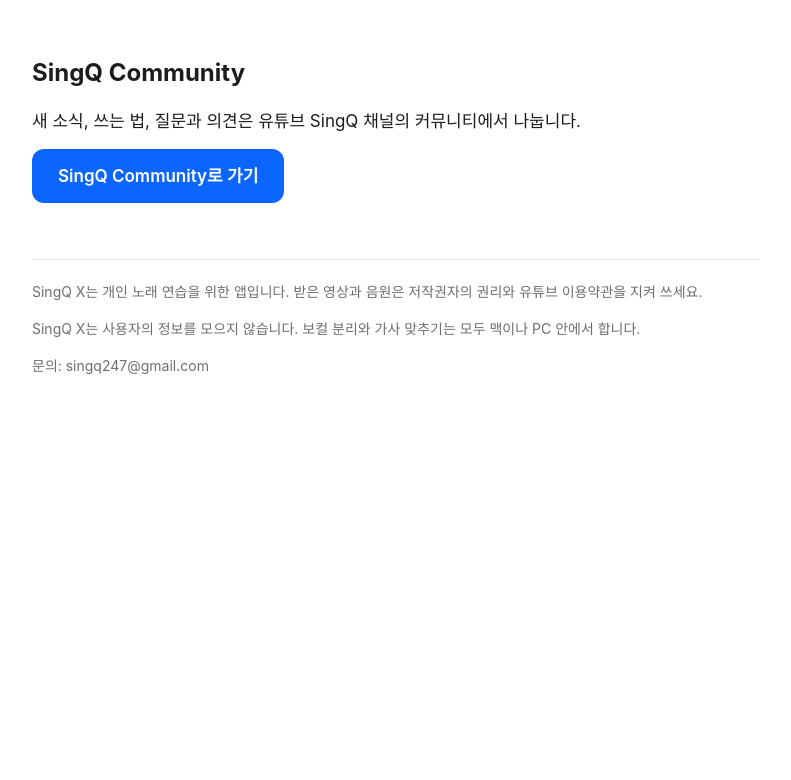
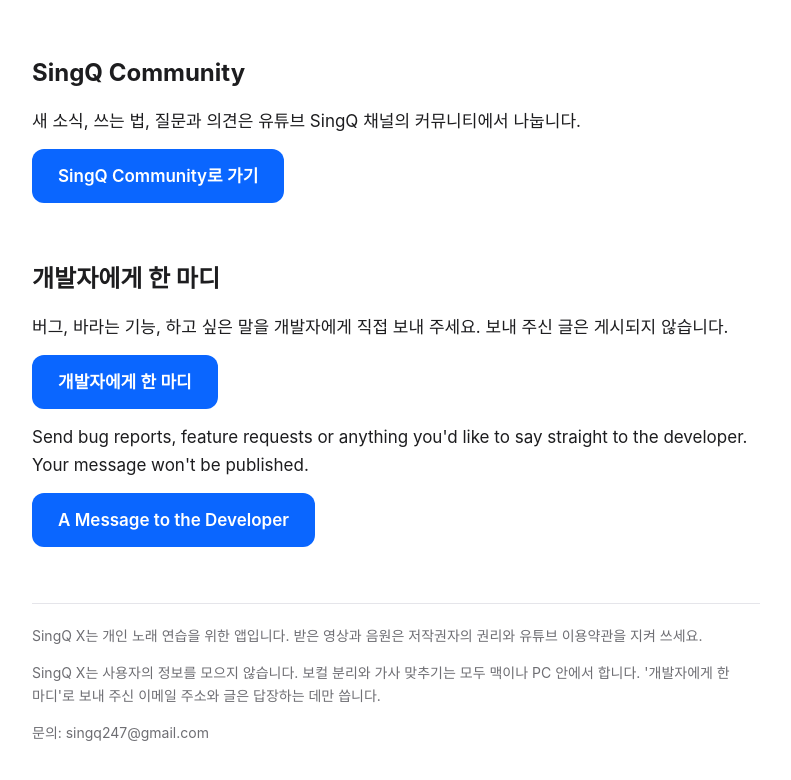
Before and after one commit to SingQ365/singq365.github.io, a plain HTML site: page index.html in a window 1280 px wide. Shown: the part 2949-3729 px from the top of the page, without its empty margins (244-1035 px from the left). Before the commit the page ends 3380 px from the top, so only its background shows below. Drawn offline with Linux system fonts and the light colour scheme.

Commit message:
홈: '개발자에게 한 마디' 단추(구글 설문지)와 개인정보 안내 한 줄
Co-Authored-By: Claude Opus 5.5 <noreply@anthropic.com>
Claude-Session: https://claude.ai/code/session_01PzqqMuccWCuyZEt3N2qx5u

```diff
--- a/index.html
+++ b/index.html
@@ -137,9 +137,15 @@ footer{border-top:1px solid var(--line);margin-top:56px;padding-top:20px;font-si
 <p>새 소식, 쓰는 법, 질문과 의견은 유튜브 SingQ 채널의 커뮤니티에서 나눕니다.</p>
 <p><a class="btn" href="https://www.youtube.com/@SingQ365/community">SingQ Community로 가기</a></p>
 
+<h2>개발자에게 한 마디</h2>
+<p>버그, 바라는 기능, 하고 싶은 말을 개발자에게 직접 보내 주세요. 보내 주신 글은 게시되지 않습니다.</p>
+<p><a class="btn" href="https://forms.gle/e18fsc1CCQLoEXH6A" target="_blank" rel="noopener">개발자에게 한 마디</a></p>
+<p lang="en">Send bug reports, feature requests or anything you'd like to say straight to the developer. Your message won't be published.</p>
+<p lang="en"><a class="btn" href="https://forms.gle/e18fsc1CCQLoEXH6A" target="_blank" rel="noopener">A Message to the Developer</a></p>
+
 <footer>
 <p>SingQ X는 개인 노래 연습을 위한 앱입니다. 받은 영상과 음원은 저작권자의 권리와 유튜브 이용약관을 지켜 쓰세요.</p>
-<p>SingQ X는 사용자의 정보를 모으지 않습니다. 보컬 분리와 가사 맞추기는 모두 맥이나 PC 안에서 합니다.</p>
+<p>SingQ X는 사용자의 정보를 모으지 않습니다. 보컬 분리와 가사 맞추기는 모두 맥이나 PC 안에서 합니다. '개발자에게 한 마디'로 보내 주신 이메일 주소와 글은 답장하는 데만 씁니다.</p>
 <p>문의: singq247@gmail.com</p>
 </footer>
 </main>
```
